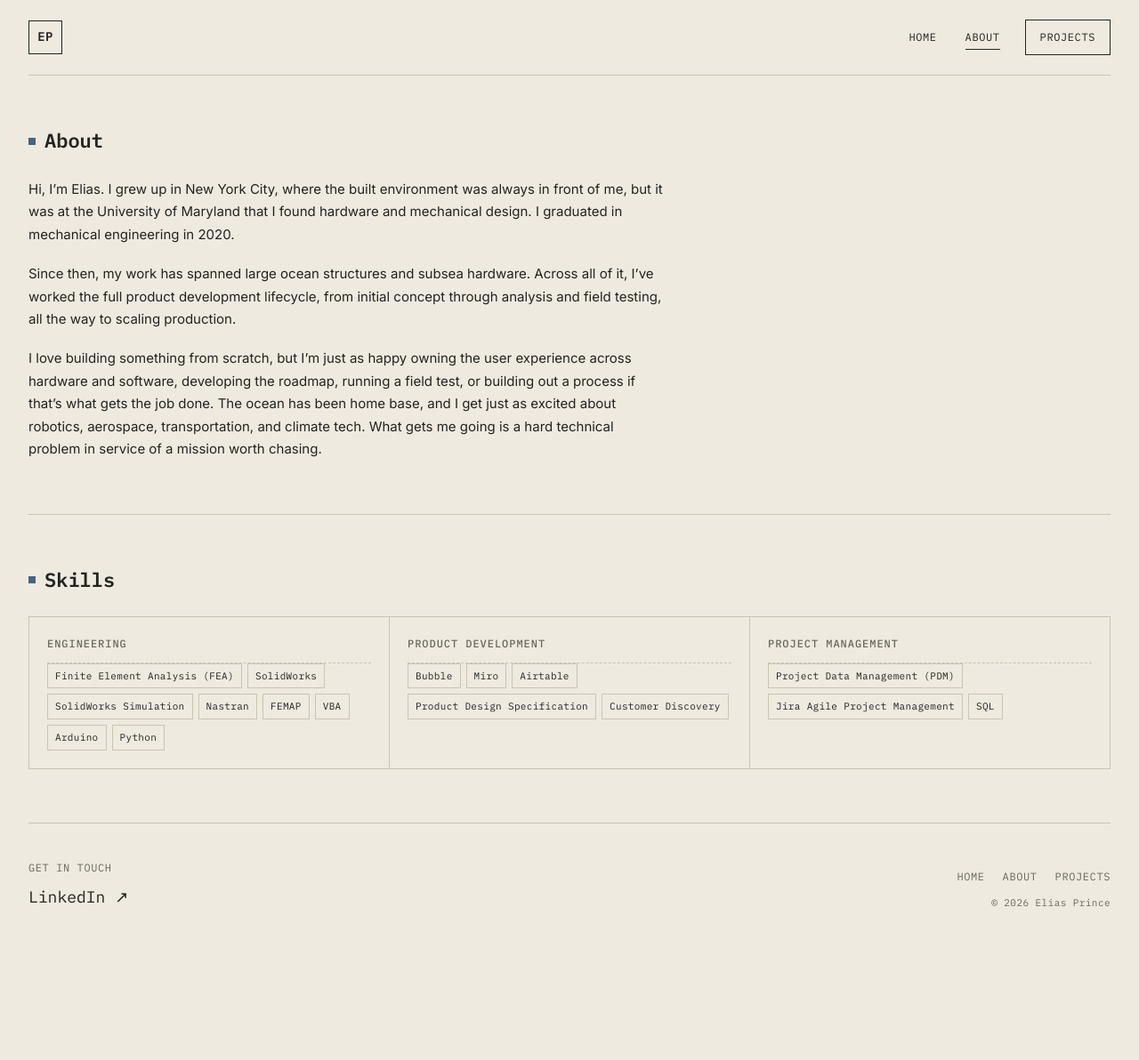
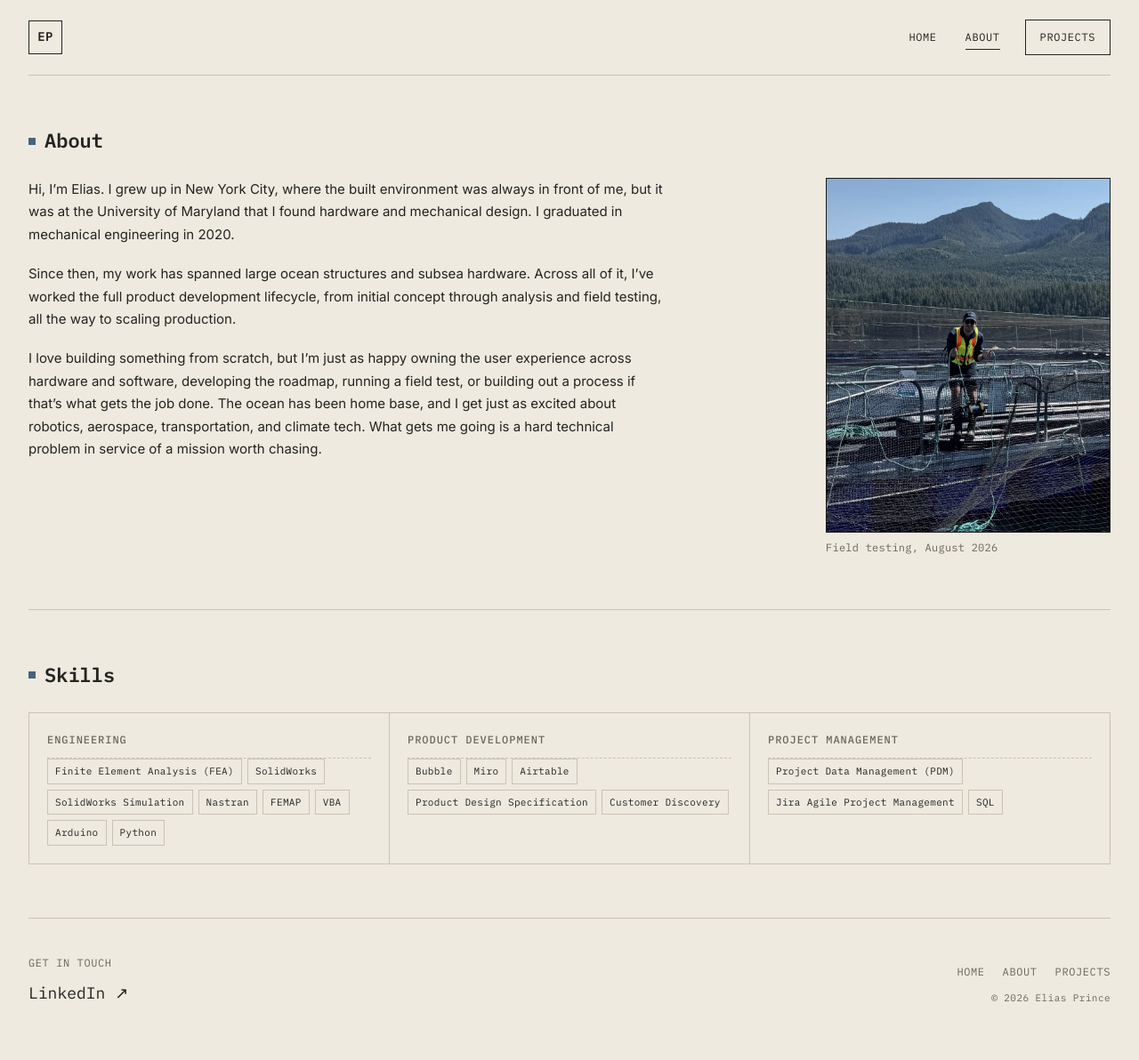
Before and after one commit to EliasPrince/EliasPrince.github.io, a Jekyll site: the page built from about.html, in a window 1280 px wide. Shown: the whole page at 89% size. Built offline with Jekyll 4.4.1, drawn with Linux system fonts in a browser that asks for light colours; before the commit the page ends 1085 px from its top, so only the background shows below that.

Commit message:
Add field-testing photo beside the About bio
Optional about_image / about_image_caption config values render a framed,
captioned photo to the right of the bio; stacks below it under 900px.
Photo cropped from the original and compressed to ~350KB.

Co-Authored-By: Claude Fable 5.1 <noreply@anthropic.com>
Claude-Session: https://claude.ai/code/session_018Efj5a6KDhvZmT1zGbFXta

```diff
--- a/_config.yml
+++ b/_config.yml
@@ -28,6 +28,10 @@ about: |
 
 # Place your profile image in /assets/images/profile-image/folder and edit the file name
 profile_image: assets/images/profile-image/EliasPic.jpeg
+
+# Optional second photo shown beside the bio on the About page (leave blank to hide)
+about_image: assets/images/profile-image/Elias-Field-Testing.jpeg
+about_image_caption: Field testing, August 2026
 
 # Set up external links - this will show up as small icons next to your name.
 
--- a/_includes/about.html
+++ b/_includes/about.html
@@ -1,8 +1,16 @@
 <section id="about" class="about-section">
     <h2>About</h2>
 
-    <div class="about-content">
-        {% if site.about %}{{ site.about | markdownify }}{% else %}<p>{{ site.description }}</p>{% endif %}
+    <div class="about-grid">
+        <div class="about-content">
+            {% if site.about %}{{ site.about | markdownify }}{% else %}<p>{{ site.description }}</p>{% endif %}
+        </div>
+        {% if site.about_image %}
+        <figure class="about-photo">
+            <img src="{{ site.about_image | relative_url }}" alt="{{ site.name }}{% if site.about_image_caption %}, {{ site.about_image_caption }}{% endif %}" loading="lazy" decoding="async">
+            {% if site.about_image_caption %}<figcaption>{{ site.about_image_caption }}</figcaption>{% endif %}
+        </figure>
+        {% endif %}
     </div>
 </section>
 
--- a/css/styles.css
+++ b/css/styles.css
@@ -550,8 +550,27 @@ nav .mobile-nav {
     border-bottom: 1px solid var(--border-color);
 }
 
+.about-section .about-grid {
+    display: grid;
+    grid-template-columns: minmax(0, 720px) 320px;
+    justify-content: space-between;
+    column-gap: 48px;
+    align-items: start;
+}
+
 .about-section .about-content {
     max-width: 720px;
+}
+
+.about-section .about-photo {
+    margin: 0;
+}
+
+.about-section .about-photo img {
+    display: block;
+    width: 100%;
+    border: 1px solid var(--text-color);
+    filter: grayscale(0.3) contrast(1.05);
 }
 
 .about-section .about-content p {
@@ -1089,6 +1108,14 @@ figcaption {
 
 
 @media (max-width: 900px) {
+    .about-section .about-grid {
+        grid-template-columns: 1fr;
+        row-gap: 32px;
+    }
+    .about-section .about-photo {
+        max-width: 320px;
+    }
+
     .lead-project {
         grid-template-columns: 1fr;
         gap: 0;
```
Also changed, not shown: assets/images/profile-image/Elias-Field-Testing.jpeg (added).
